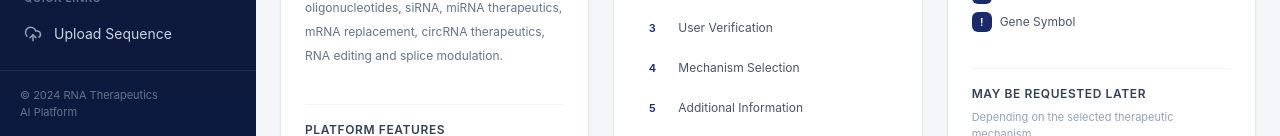
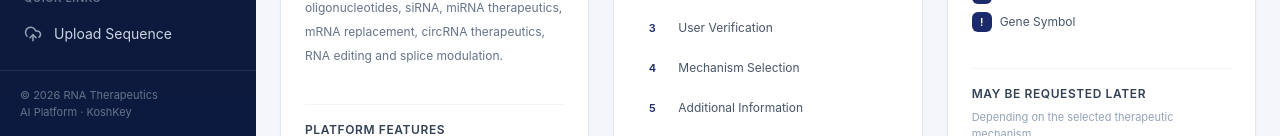
Before and after one commit to Harshini-Suresha/rna-therapeutics-ai, a Next.js app in the folder frontend/: page / in a window 1280 px wide. Shown: the part 664-800 px from the top of the page. Built offline with nearby package versions, Linux system fonts and the light colour scheme; no server answers.

Commit message:
Update footer to 2026 and add KoshKey

```diff
--- a/frontend/components/Sidebar.tsx
+++ b/frontend/components/Sidebar.tsx
@@ -84,9 +84,9 @@ export default function Sidebar() {
       </div>
 
       <div className="px-5 py-4 text-[11px] text-slate-500 border-t border-white/10">
-        © 2024 RNA Therapeutics
+        © 2026 RNA Therapeutics
         <br />
-        AI Platform
+        AI Platform · KoshKey
       </div>
     </aside>
   );
```
